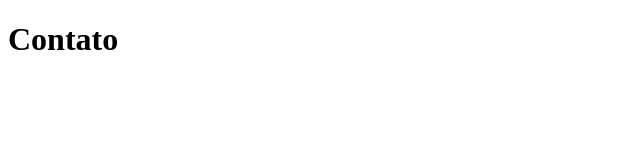
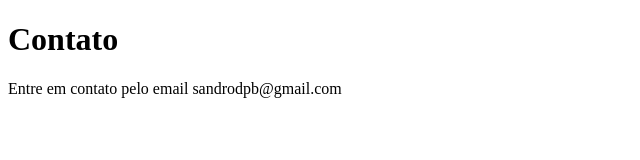
Before and after one commit to SandroDPB/sistema-de-cadastro, a plain HTML site: page contato.html in a window 1280 px wide. Shown: the whole page, without its empty margins (0-640 px from the left). Drawn offline with Linux system fonts and the light colour scheme.

Commit message:
adicionando email de contato

```diff
--- a/contato.html
+++ b/contato.html
@@ -8,5 +8,6 @@
 </head>
 <body>
    <h1>Contato</h1>
+   <p>Entre em contato pelo email sandrodpb@gmail.com</p>
 </body>
 </html>
```
